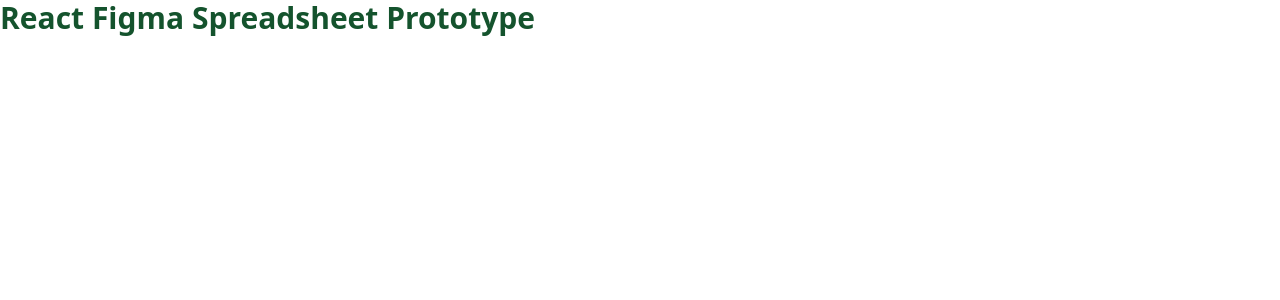
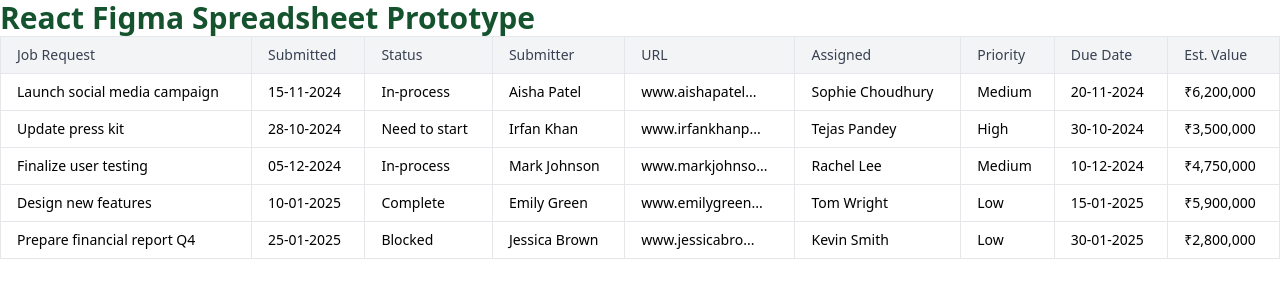
Before and after one commit to bijaysharma8335/react-figma-spreadsheet-prototype, a React (Vite) app: page / in a window 1280 px wide. Shown: the top 300 px of the page. Built offline with nearby package versions, Linux system fonts and the light colour scheme.

Commit message:
feat: add SpreadsheetGrid with react-table and static data

```diff
--- a/package.json
+++ b/package.json
@@ -11,7 +11,8 @@
   },
   "dependencies": {
     "react": "^19.1.0",
-    "react-dom": "^19.1.0"
+    "react-dom": "^19.1.0",
+    "react-table": "^7.8.0"
   },
   "devDependencies": {
     "@eslint/js": "^9.29.0",
--- a/src/App.tsx
+++ b/src/App.tsx
@@ -1,7 +1,10 @@
+import  SpreadsheetGrid from "./components/SpreadsheetGrid";
+
 function App() {
     return (
         <>
             <h1 className="text-3xl text-green-900 font-bold">React Figma Spreadsheet Prototype</h1>
+            <SpreadsheetGrid/>
         </>
     );
 }
--- /dev/null
+++ b/src/components/SpreadsheetGrid.tsx
@@ -0,0 +1,134 @@
+import { useTable, Column } from "react-table";
+
+type RowData = {
+    jobRequest: string;
+    submitted: string;
+    status: string;
+    submitter: string;
+    url: string;
+    assigned: string;
+    priority: string;
+    dueDate: string;
+    estValue: string;
+};
+
+//static data
+const data: RowData[] = [
+    {
+        jobRequest: "Launch social media campaign",
+        submitted: "15-11-2024",
+        status: "In-process",
+        submitter: "Aisha Patel",
+        url: "www.aishapatel...",
+        assigned: "Sophie Choudhury",
+        priority: "Medium",
+        dueDate: "20-11-2024",
+        estValue: "₹6,200,000",
+    },
+    {
+        jobRequest: "Update press kit",
+        submitted: "28-10-2024",
+        status: "Need to start",
+        submitter: "Irfan Khan",
+        url: "www.irfankhanp...",
+        assigned: "Tejas Pandey",
+        priority: "High",
+        dueDate: "30-10-2024",
+        estValue: "₹3,500,000",
+    },
+    {
+        jobRequest: "Finalize user testing",
+        submitted: "05-12-2024",
+        status: "In-process",
+        submitter: "Mark Johnson",
+        url: "www.markjohnso...",
+        assigned: "Rachel Lee",
+        priority: "Medium",
+        dueDate: "10-12-2024",
+        estValue: "₹4,750,000",
+    },
+    {
+        jobRequest: "Design new features",
+        submitted: "10-01-2025",
+        status: "Complete",
+        submitter: "Emily Green",
+        url: "www.emilygreen...",
+        assigned: "Tom Wright",
+        priority: "Low",
+        dueDate: "15-01-2025",
+        estValue: "₹5,900,000",
+    },
+    {
+        jobRequest: "Prepare financial report Q4",
+        submitted: "25-01-2025",
+        status: "Blocked",
+        submitter: "Jessica Brown",
+        url: "www.jessicabro...",
+        assigned: "Kevin Smith",
+        priority: "Low",
+        dueDate: "30-01-2025",
+        estValue: "₹2,800,000",
+    },
+];
+
+const columns: Column<RowData>[] = [
+    { Header: "Job Request", accessor: "jobRequest" },
+    { Header: "Submitted", accessor: "submitted" },
+    { Header: "Status", accessor: "status" },
+    { Header: "Submitter", accessor: "submitter" },
+    { Header: "URL", accessor: "url" },
+    { Header: "Assigned", accessor: "assigned" },
+    { Header: "Priority", accessor: "priority" },
+    { Header: "Due Date", accessor: "dueDate" },
+    { Header: "Est. Value", accessor: "estValue" },
+];
+const SpreadsheetGrid = () => {
+    const { getTableProps, getTableBodyProps, headerGroups, rows, prepareRow } = useTable<RowData>({
+        columns,
+        data,
+    });
+    return (
+        <div className="overflow-x-auto">
+            <table {...getTableProps()} className=" min-w-full border text-sm">
+                <thead className="bg-gray-100">
+                    {headerGroups.map((headerGroup) => (
+                        <tr {...headerGroup.getHeaderGroupProps()}>
+                            {headerGroup.headers.map((column) => (
+                                <th
+                                    {...column.getHeaderProps()}
+                                    className="border px-4 py-2 text-left font-medium text-gray-700"
+                                >
+                                    {column.render("Header")}
+                                </th>
+                            ))}
+                        </tr>
+                    ))}
+                </thead>
+                <tbody {...getTableBodyProps()}>
+                    {rows.map((row) => {
+                        prepareRow(row);
+                        return (
+                            <tr {...row.getRowProps()} className="hover:bg-gray-50">
+                                {row.cells.map((cell) => (
+                                    <td
+                                        {...cell.getCellProps()}
+                                        className="border px-4 py-2"
+                                        onClick={() =>
+                                            console.log(
+                                                `Clicked ${cell.column.id} | Value: ${cell.value}`
+                                            )
+                                        }
+                                    >
+                                        {cell.render("Cell")}
+                                    </td>
+                                ))}
+                            </tr>
+                        );
+                    })}
+                </tbody>
+            </table>
+        </div>
+    );
+};
+
+export default SpreadsheetGrid;
```
Also changed, not shown: 1 other file (tests, documents, lock files or other folders).
